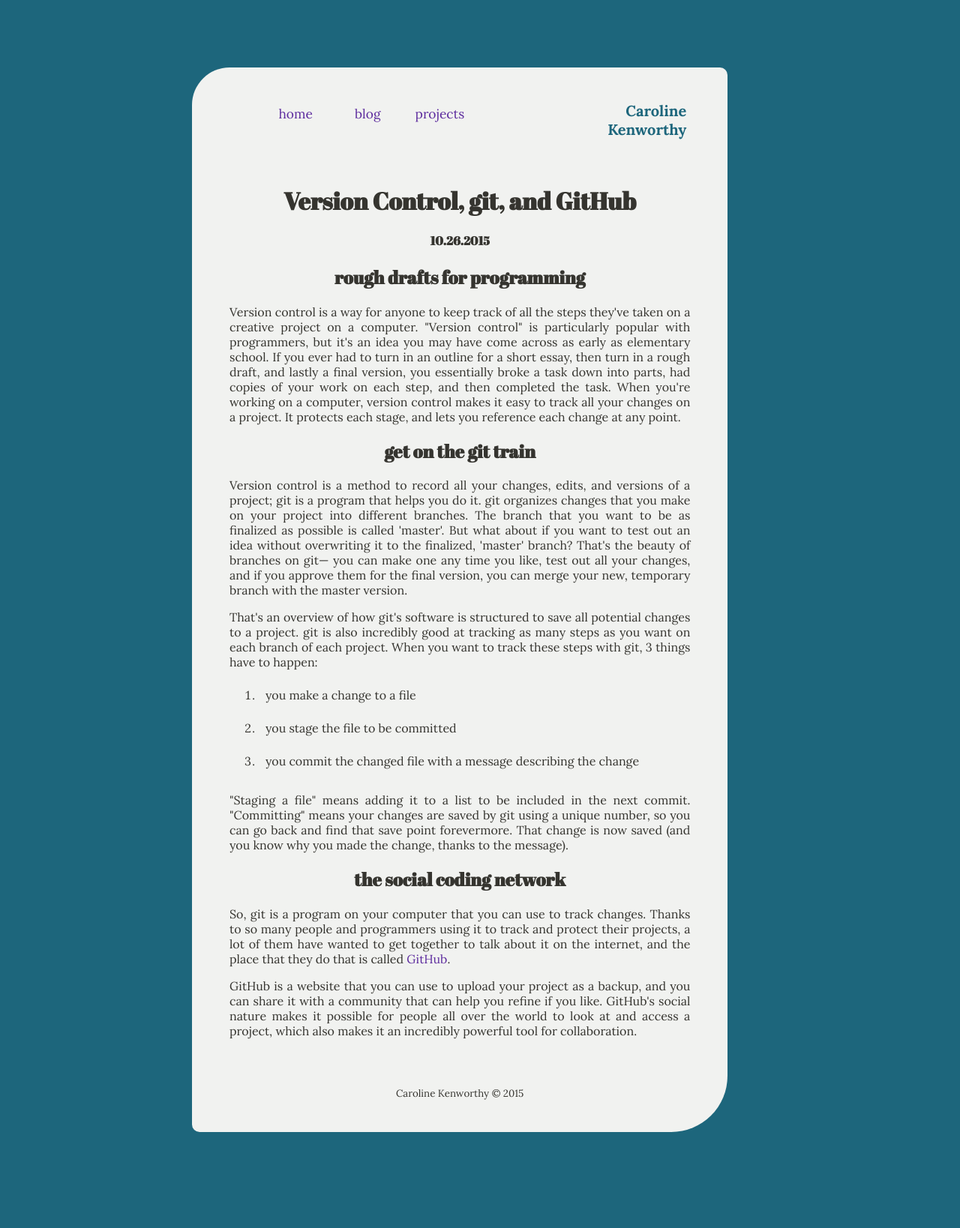
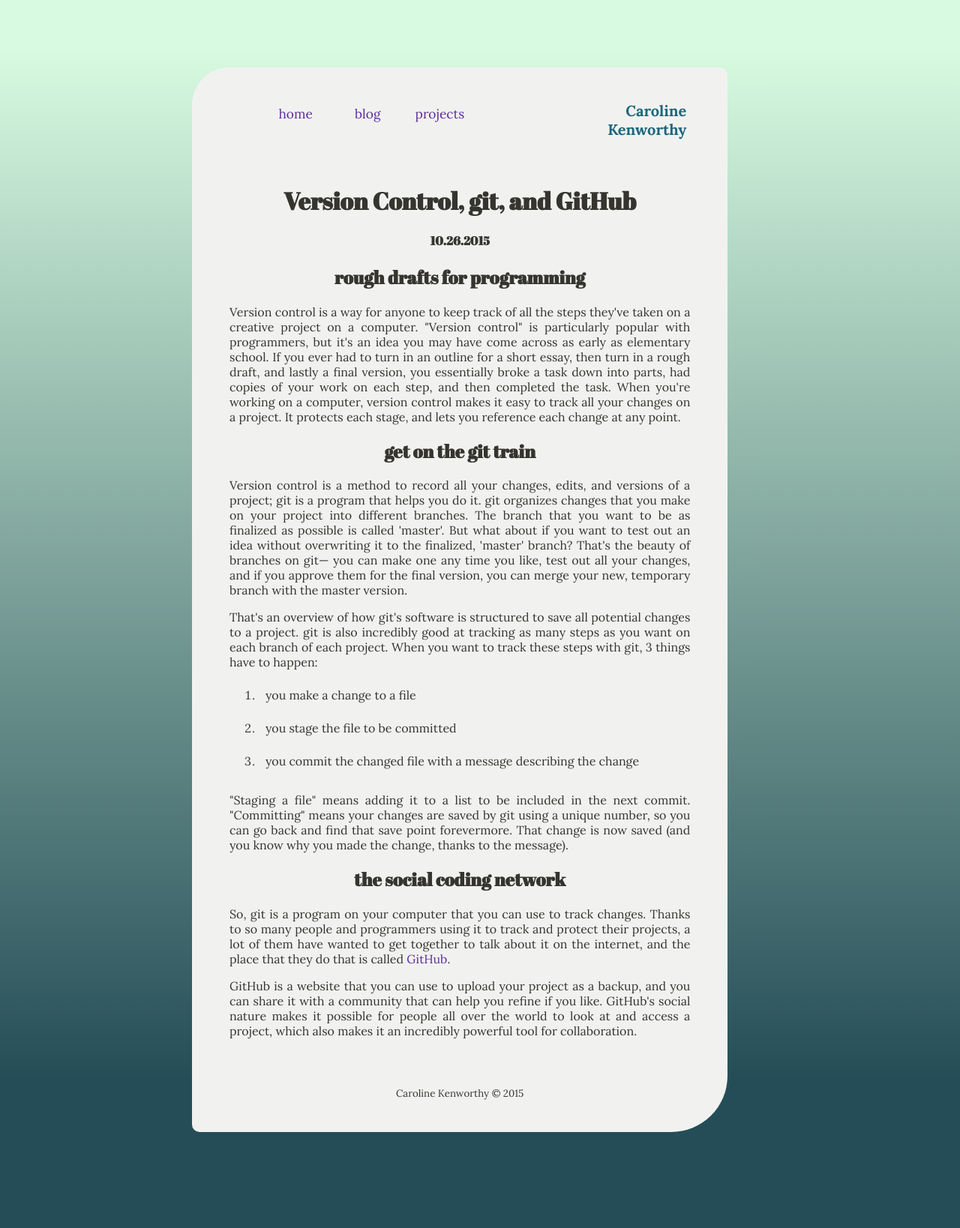
Before and after one commit to kenworthyc/kenworthyc.github.io, a PHP site: page /blog/git.html in a window 1280 px wide. Shown: the whole page at 75% size. Run offline with PHP 8.4, Linux system fonts and the light colour scheme.

Commit message:
Adjust bg and hover color

```diff
--- a/stylesheets/default.css
+++ b/stylesheets/default.css
@@ -1,18 +1,27 @@
 @import url(https://fonts.googleapis.com/css?family=Lora:400,700);
 
 /* Color reference:
-background color: #1D667C
+background color: #d7fae0
 body background color: #F1F2F0
 text color: #35342F
 link color: #5D2C9E
 ---visited: #463E66
----hoverbg: #6F9B3E
+---hoverbg: #c0e0d8
 
 */
 
 html {
-  background-color: #1D667C;
-  margin: 7% 20% 10% 20%;
+
+  background: #d7fae0;
+background: -moz-linear-gradient(top, #d7fae0 0%, #d7fae0 4%, #254d57 88%, #254d57 100%);
+background: -webkit-gradient(left top, left bottom, color-stop(0%, #d7fae0), color-stop(4%, #d7fae0), color-stop(88%, #254d57), color-stop(100%, #254d57));
+background: -webkit-linear-gradient(top, #d7fae0 0%, #d7fae0 4%, #254d57 88%, #254d57 100%);
+background: -o-linear-gradient(top, #d7fae0 0%, #d7fae0 4%, #254d57 88%, #254d57 100%);
+background: -ms-linear-gradient(top, #d7fae0 0%, #d7fae0 4%, #254d57 88%, #254d57 100%);
+background: linear-gradient(to bottom, #d7fae0 0%, #d7fae0 4%, #254d57 88%, #254d57 100%);
+filter: progid:DXImageTransform.Microsoft.gradient( startColorstr='#d7fae0', endColorstr='#254d57', GradientType=0 );
+
+  padding: 7% 20% 10% 20%;
   font-family: Lora;
 }
 
@@ -57,7 +66,7 @@ nav li {
 
 nav a:hover {
   padding: 7px;
-  background-color: #6F9B3E;
+  background-color: #c0e0d8;
   color: #261033;
   border-radius: 10px;
 }
```
